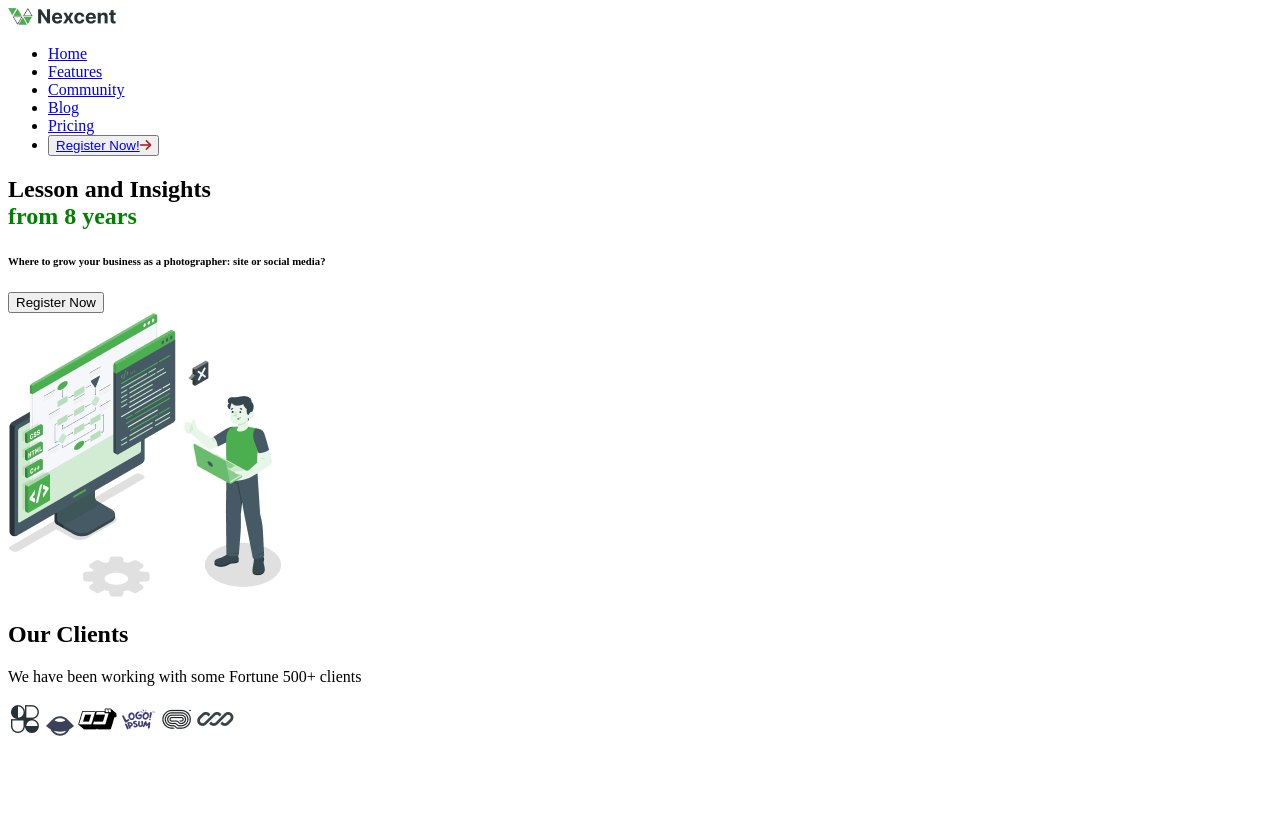
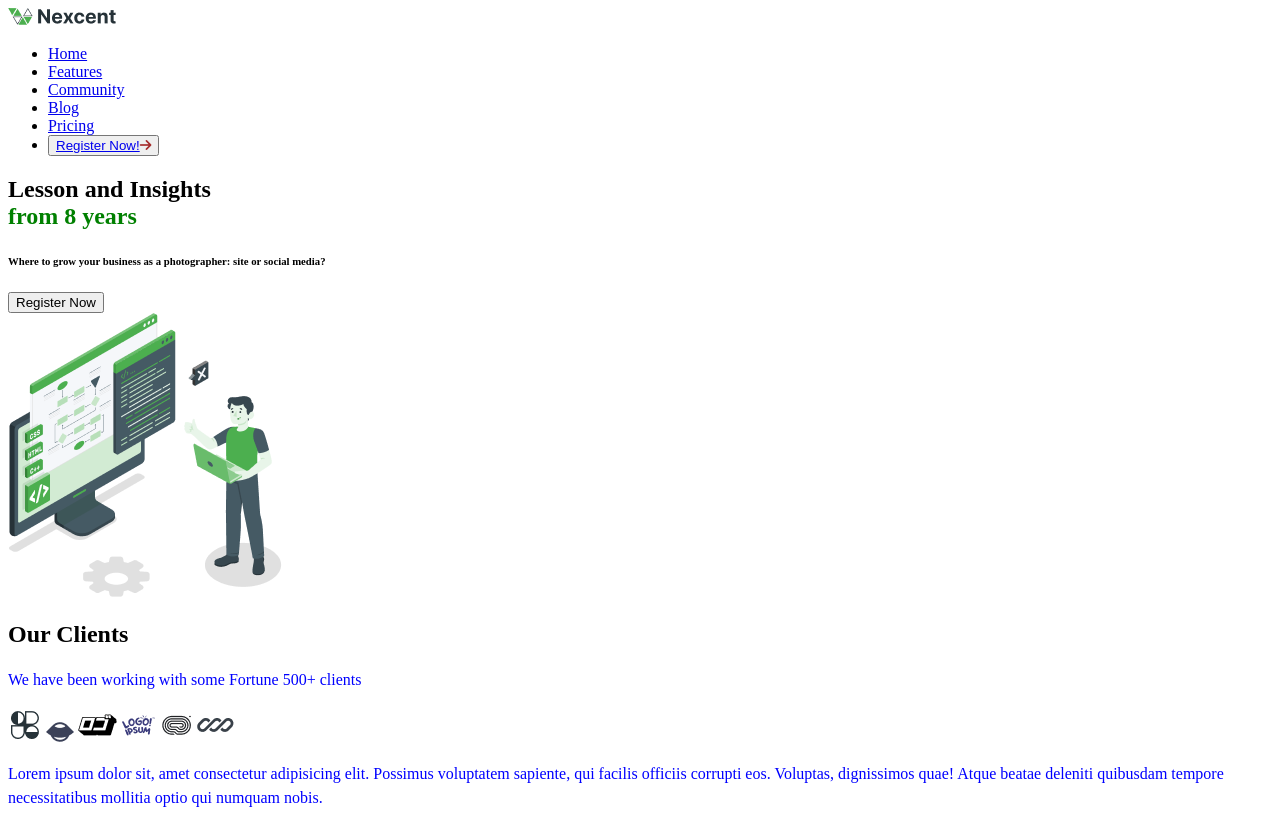
Before and after one commit to AdeShaq/Nexcent, a plain HTML site: page pages/index.html in a window 1280 px wide. Before the commit the page ends 800 px from the top, so only its background shows below. Drawn offline with Linux system fonts and the light colour scheme; files that its build step writes are made by us from their sources.

Commit message:
add p to main.css

```diff
--- a/pages/index.html
+++ b/pages/index.html
@@ -6,7 +6,7 @@
     <meta name="viewport" content="width=device-width, initial-scale=1.0">
     <title>Nexcent App</title>
     <script src="https://kit.fontawesome.com/466ccf27ba.js" crossorigin="anonymous"></script>
-    <link rel="stylesheet" href="./styles/style.css"> <!-- Link to your CSS file -->
+    <link rel="stylesheet" href="./styles/main.css"> <!-- Link to your CSS file -->
 </head>
 
 <body>
@@ -57,7 +57,7 @@
 
         <!-- help section -->
         <section id="features">
-
+            <p>Lorem ipsum dolor sit, amet consectetur adipisicing elit. Possimus voluptatem sapiente, qui facilis officiis corrupti eos. Voluptas, dignissimos quae! Atque beatae deleniti quibusdam tempore necessitatibus mollitia optio qui numquam nobis.</p>
         </section>
 
         <!-- design section -->
--- /dev/null
+++ b/styles/main.css
@@ -0,0 +1,5 @@
+p {
+    color: blue;
+    font-size: 16px;
+    line-height: 1.5;
+}
```
Also changed, not shown: styles/style.css (deleted).
